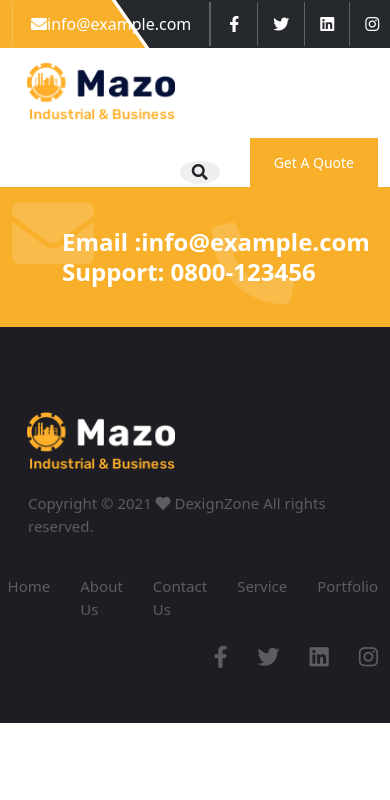
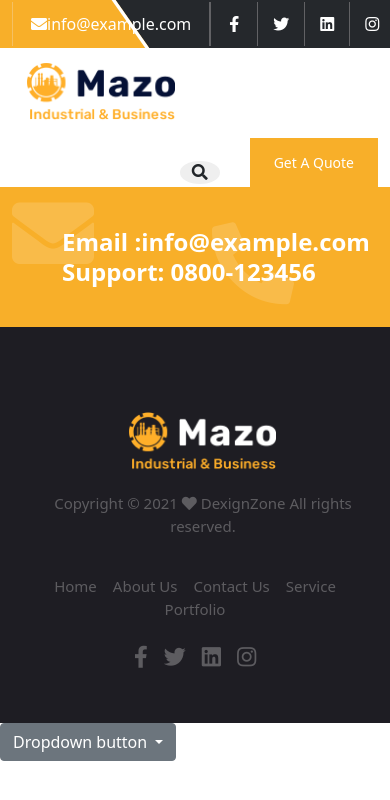
Before and after one commit to sighachandra/mazo-web, a plain HTML site: page index.html in a window 390 px wide. Drawn offline with Linux system fonts and the light colour scheme.

Commit message:
footer fixed in responsive

```diff
--- a/assets/css/style.css
+++ b/assets/css/style.css
@@ -205,6 +205,13 @@
    }
    .copyright_style{
    	color: var(--fontgrey);
+
+   }
+   .footer_home_icon{
+   	 display: flex;
+   	justify-content: end;
+   	    margin-top: 22px;
+
    }
    .footer_font{
    	font-size: 15px;
@@ -228,3 +235,25 @@
    	color: var(--primaryYellow);
    }
     /*end of the section */
+
+
+    /*responsiveness*/
+    @media (max-width: 768px) {
+       .nav_spacing_foot{
+   	      padding-left: 8px;
+   	      padding-right: 8px;
+        }
+        .footer_home_icon{
+        	flex-wrap: wrap;
+        	display: flex;
+   	      justify-content: center;
+        }
+        .footer_font_icon{
+        	margin-left: 8px;
+        	margin-right: 8px;
+        }
+        .alignment_logo{
+        	text-align: center;
+        }
+    }
+    /*end of the section*/
--- a/index.html
+++ b/index.html
@@ -171,22 +171,22 @@
         <div class="container footer2_padding">
           <div class="row">
             <div class="col-md-6">
-              <div>
+              <div class="alignment_logo">
                 <img class="img_sizing" src="assets/images/logo-white-5.png"/>
               </div>
-              <div class="copyright_style footer_font">
+              <div class="copyright_style footer_font alignment_logo">
                 <p class="footer_font_p">Copyright © 2021 <i class="fas fa-heart"></i><span> DexignZone</span> All rights reserved.</p>
               </div>
             </div>
             <div class="col-md-6">
-              <div class="d-flex justify-content-end copyright_style footer_font" style="margin-top: 22px;">
+              <div class="footer_home_icon copyright_style footer_font" style="margin-top: 22px;">
                 <div class="nav_spacing_foot">Home</div>
                 <div class="nav_spacing_foot">About Us</div>
                 <div class="nav_spacing_foot">Contact Us</div>
                 <div class="nav_spacing_foot">Service</div>
                 <div class="nav_spacing_foot">Portfolio</div>
               </div>
-              <div class="d-flex justify-content-end" style="margin-top: 20px;">
+              <div class="footer_home_icon" style="margin-top: 20px;">
                  <div class="footer_font_icon"><i class="fab fa-facebook-f"></i></div>
                  <div class="footer_font_icon"><i class="fab fa-twitter"></i></div>
                  <div class="footer_font_icon"><i class="fab fa-linkedin"></i></div>
@@ -199,7 +199,19 @@
 
 
 
+
     <!-- End of the footer -->
+
+    <div class="dropdown">
+  <button class="btn btn-secondary dropdown-toggle" type="button" id="dropdownMenuButton1" data-bs-toggle="dropdown" aria-expanded="false">
+    Dropdown button
+  </button>
+  <ul class="dropdown-menu" aria-labelledby="dropdownMenuButton1">
+    <li><a class="dropdown-item" href="#">Action</a></li>
+    <li><a class="dropdown-item" href="#">Another action</a></li>
+    <li><a class="dropdown-item" href="#">Something else here</a></li>
+  </ul>
+</div>
 
 
     <script src="assets/js/script.js"></script>
```
